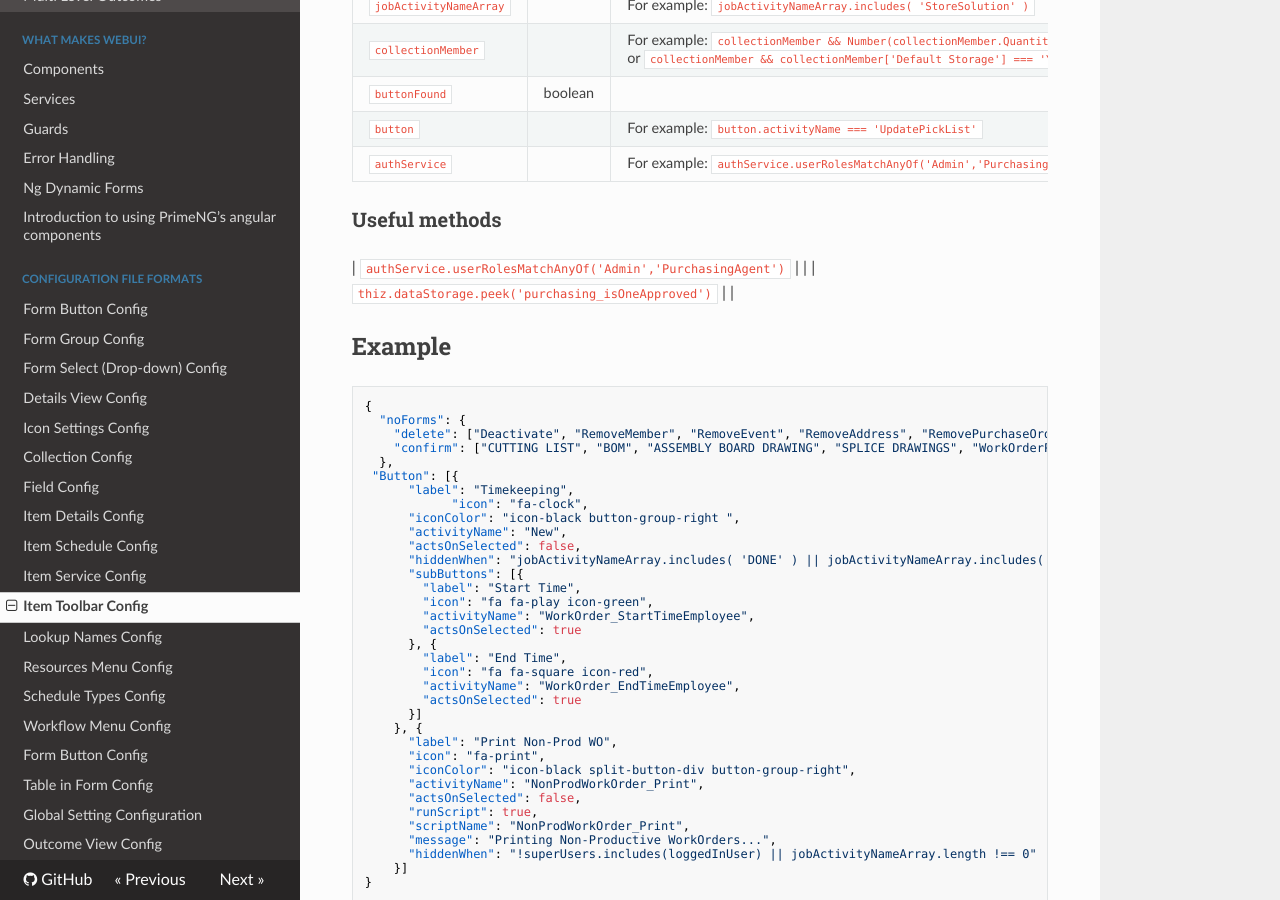
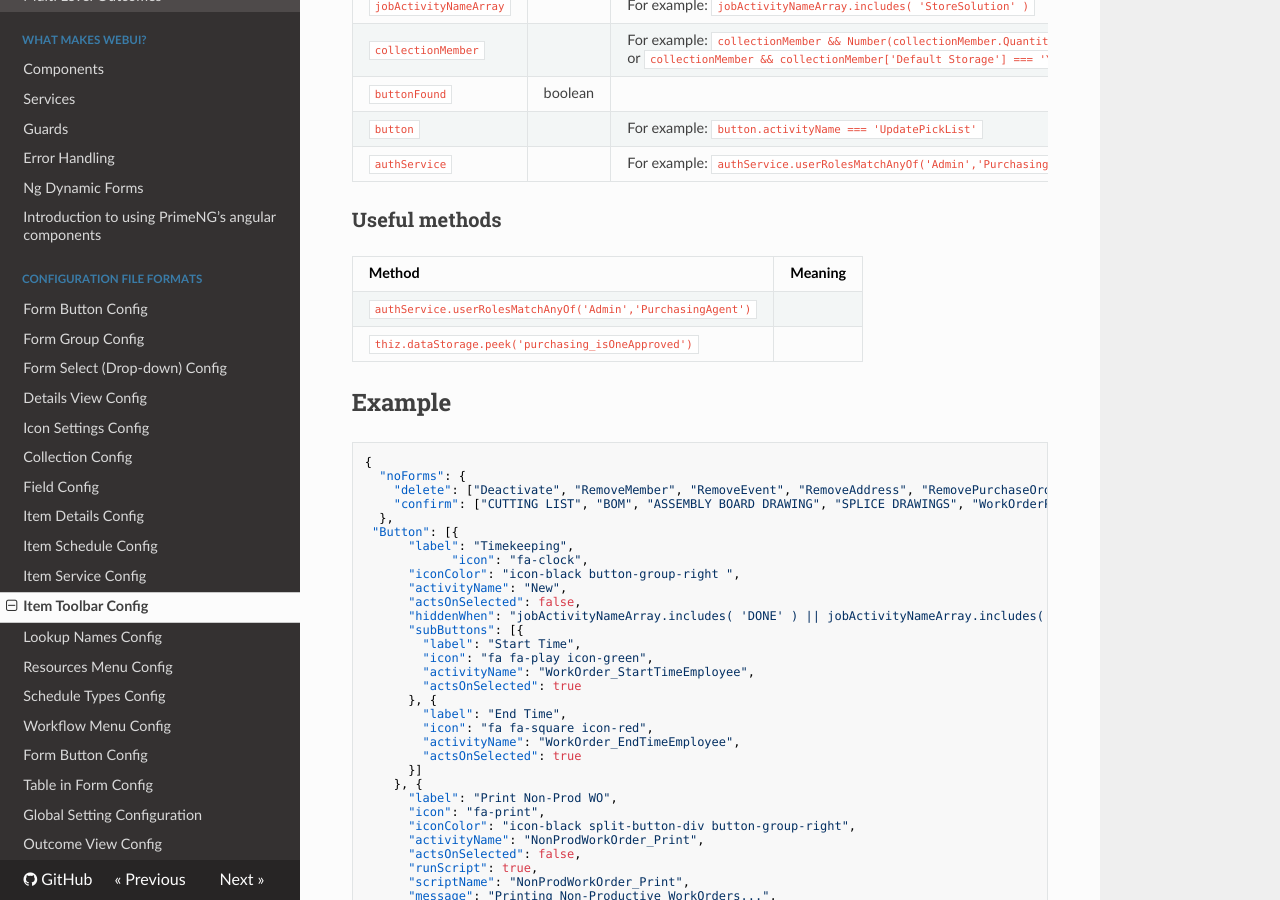
Before and after one commit to TitusTech/docs-webui, an MkDocs documentation site: the page built from docs/configurations/Item-Toolbar-Config.md, in a window 1280 px wide and 900 px high, scrolled down 1894 px. Built offline with MkDocs 1.6.1, drawn with Linux system fonts in a browser that asks for light colours; nearby versions of some CDN libraries.

```diff
--- a/docs/configurations/Item-Toolbar-Config.md
+++ b/docs/configurations/Item-Toolbar-Config.md
@@ -85,6 +85,8 @@
 | `authService` | | For example: `authService.userRolesMatchAnyOf('Admin','PurchasingAgent')` |
 
 ### Useful methods
+| Method | Meaning |
+| ------------- | ------------- |
 | `authService.userRolesMatchAnyOf('Admin','PurchasingAgent')` | |
 | `thiz.dataStorage.peek('purchasing_isOneApproved')` | |
 
```
